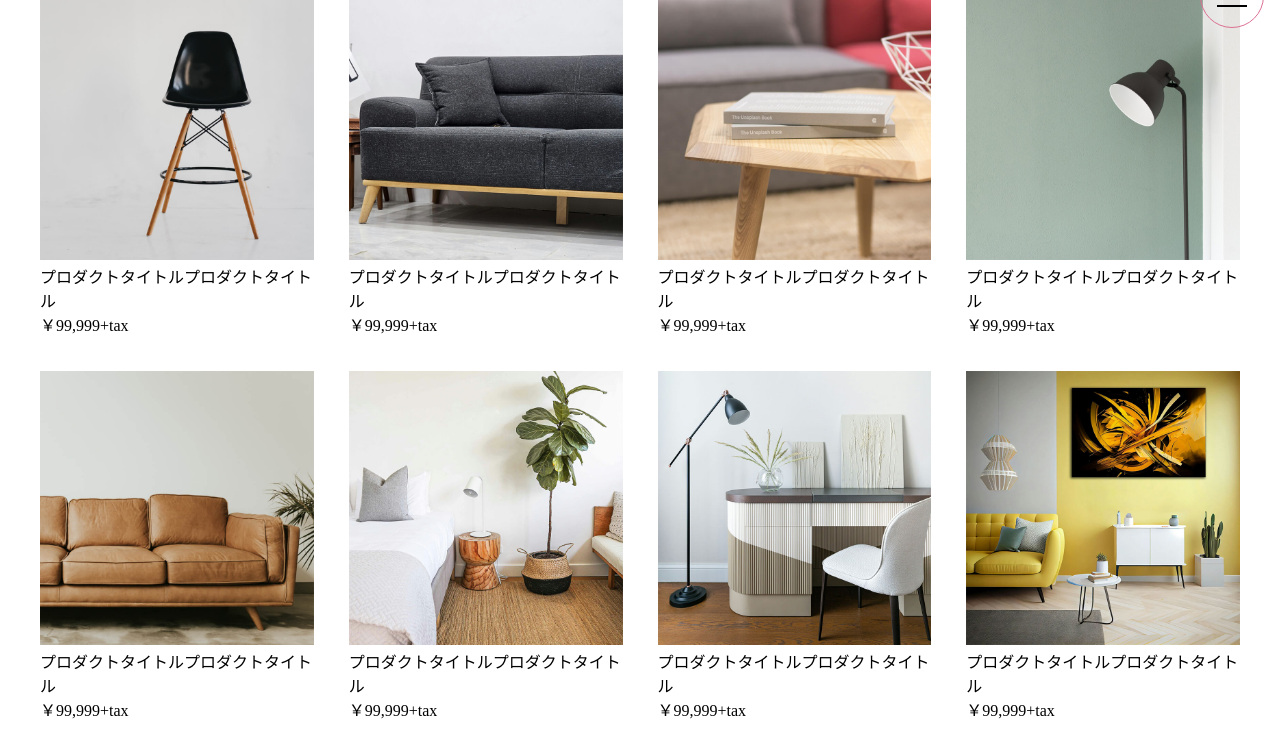
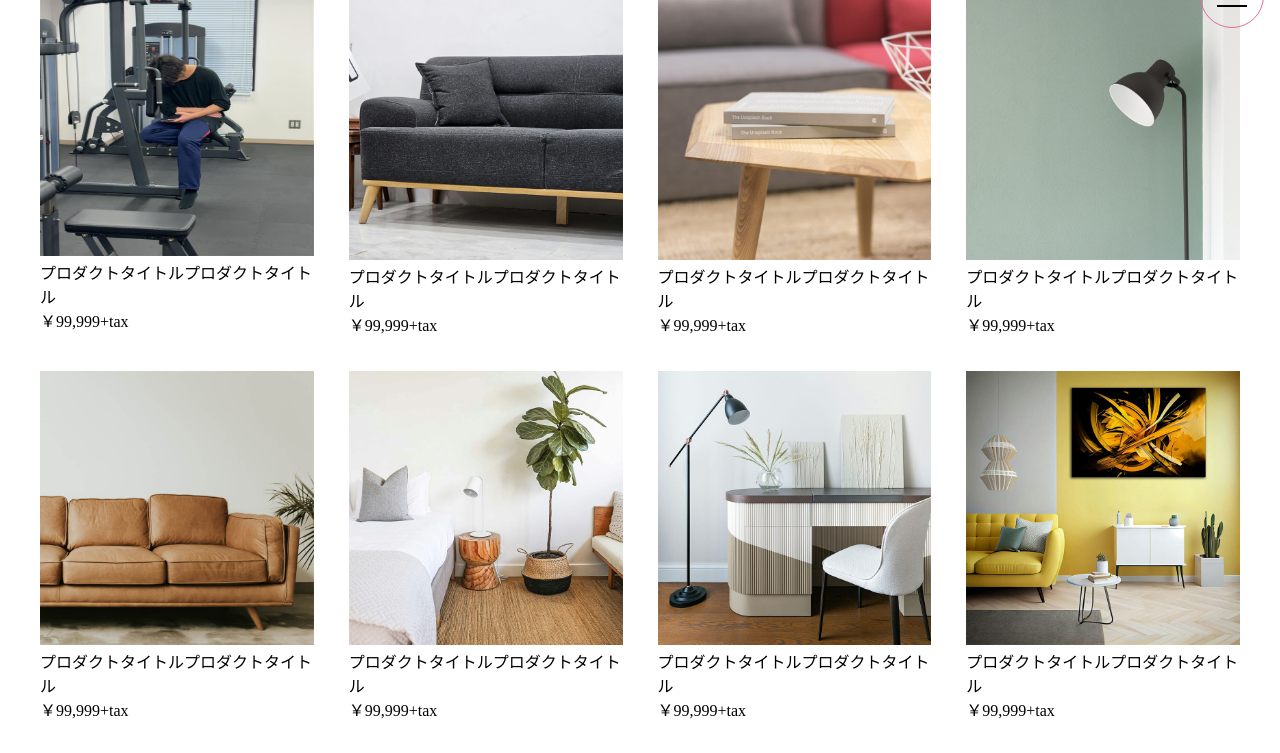
Before and after one commit to raiki-hoshino/web-practical-training2, a plain HTML site: page index.html in a window 1280 px wide. Shown: the part 52-805 px from the top of the page. Drawn offline with nearby package versions, Linux system fonts and the light colour scheme; some packages are replaced by stand-ins of ours.

Commit message:
写真を変えた

```diff
--- a/index.html
+++ b/index.html
@@ -50,7 +50,7 @@
             <div id="top" class="wrapper">
                 <ul class="product-list">
                     <li>
-                        <a href="item1.html"><img src="img/img/item1.jpg" alt="">
+                        <a href="item1.html"><img src="img/img/Image (1).jpg" alt="" width="800px" height="270px">
                         <p>プロダクトタイトルプロダクトタイトル</p>
                         <p>￥99,999+tax</p> </a>
                     </li>
```
Also changed, not shown: img/img/Image (1).jpg (added).
